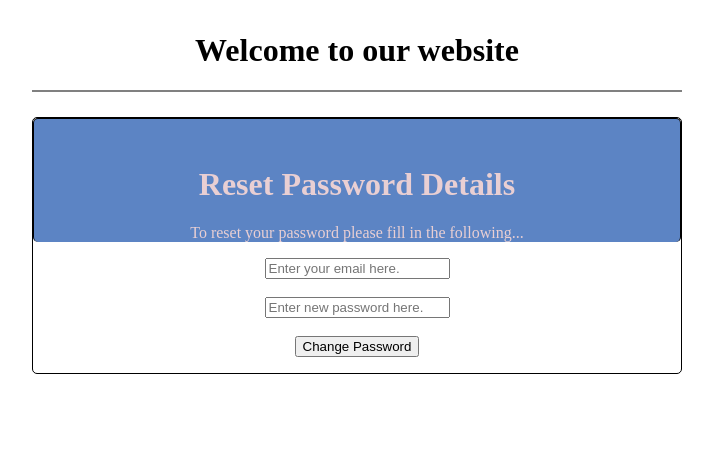
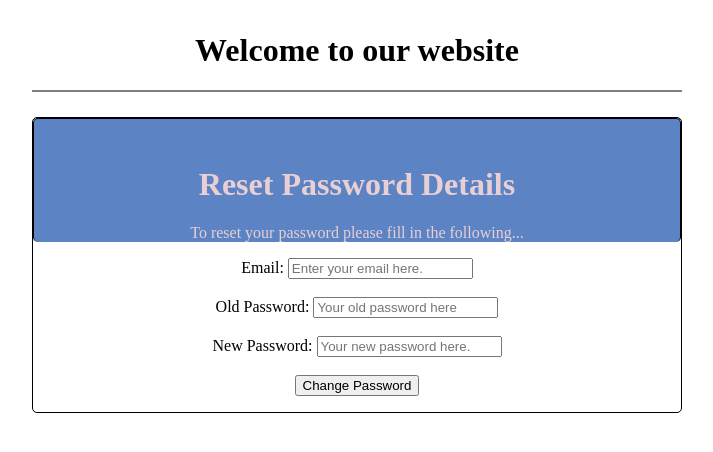
Before and after one commit to ItsyPetkov/Room-Booking-Website, a PHP site: page /newPass.php in a window 1280 px wide. Shown: the top 452 px of the page, without its empty margins (283-996 px from the left). Run offline with PHP 8.4, Linux system fonts and the light colour scheme.

Commit message:
Enabled user to change their password provided they know their current one.

```diff
--- a/newPass.css
+++ b/newPass.css
@@ -25,7 +25,8 @@ h1{
     text-align: center;
 }
 
-.email, .password{
+
+.email, .newPass, .oldPass{
     font-size: 16px;
     text-align: center;
 }
--- a/newPass.php
+++ b/newPass.php
@@ -18,26 +18,70 @@
         </div>
         <form method="post" action="newPass.php">
             <div class = "email">
-                <input type="text" name="email" placeholder="Enter your email here." value="<?php if(isset($_POST['change'])){echo $_POST['email'];} ?>" required/><br><br>
+                Email: <input type="text" name="email" placeholder="Enter your email here." value="<?php if(isset($_POST['change'])){echo $_POST['email'];} ?>" required/><br><br>
             </div>
-            <div class="password">
-                <input type="password" name="password"  placeholder="Enter new password here." value="<?php if(isset($_POST['change'])){echo $_POST['password'];} ?>" required/><br><br>
+            <div class="oldPass">
+                Old Password: <input type="password" name="oldPass" placeholder="Your old password here" value="<?php if(isset($_POST['change'])){echo $_POST['oldPass'];} ?>"><br><br>
+            </div>
+            <div class="newPass">
+                New Password: <input type="password" name="newPass"  placeholder="Your new password here." value="<?php if(isset($_POST['change'])){echo $_POST['newPass'];} ?>" required/><br><br>
             </div>
             <div class="button">
                 <input type="submit" name="change" value="Change Password"/>
             </div>
         </form>
     </div>
+    <div>
+        <?php
+        /**
+         * Created by IntelliJ IDEA.
+         * User: Hristo Petkov
+         * Date: 10/25/2018
+         * Time: 6:03 PM
+         */
 
-<!--    <script src="https://ajax.googleapis.com/ajax/libs/jquery/1.12.4/jquery.min.js"></script>-->
-<!--    <script src="https://maxcdn.bootstrapcdn.com/bootstrap/3.3.7/js/bootstrap.min.js"></script>-->
+        if(isset($_POST['change'])){
+            $email = $_POST['email'];
+            $oldpassword = $_POST['oldPass'];
+            $newpassword = $_POST['newPass'];
+            $encPass = md5($oldpassword);
+
+            //Connect to the Database
+            $serverName = "devweb2018.cis.strath.ac.uk";
+            $userName = "cs312groupk";
+            $password = "aeCh1ang9ahm";
+            $dbname = $userName;
+            $conn = new mysqli($serverName, $userName, $password, $dbname);
+            if($conn->connect_error){
+                die("Failed to connect to database");
+            }
+
+            $sql = "SELECT * FROM `cs312groupk`.`users` WHERE `email` = '$email' AND `password` = '$encPass'";
+            if(filter_var($email, FILTER_VALIDATE_EMAIL)){
+                $result = $conn->query($sql);
+
+                if(mysqli_num_rows($result) == 1){
+                    $newEncryptedPassword = md5($newpassword);
+                    $sql2 = "UPDATE `cs312groupk`.`users` SET `password` = '$newEncryptedPassword' WHERE `email` = '$email'";
+                    $result2 = $conn->query($sql2);
+                    if($result2){
+                        echo "Password reset successful</br>";
+                        echo "To go back to the Login page please click <a href='login.php'> here </a>";
+                    }else{
+                        echo "Password reset failed, please try again!";
+                    }
+                }else{
+                    echo "Unknown email, please try again.";
+                }
+            }else{
+                echo "Invalid email please try again";
+            }
+
+        }
+        ?>
+    </div>
+
+    <script src="https://ajax.googleapis.com/ajax/libs/jquery/1.12.4/jquery.min.js"></script>
+    <script src="https://maxcdn.bootstrapcdn.com/bootstrap/3.3.7/js/bootstrap.min.js"></script>
 </body>
 </html>
-
-<?php
-/**
- * Created by IntelliJ IDEA.
- * User: PC
- * Date: 11/2/2018
- * Time: 10:12 PM
- */
--- a/register.php
+++ b/register.php
@@ -19,7 +19,7 @@
     </div>
     <form method="post" action="register.php">
         <div class = "name">
-            Name: <input type="text" name="name" placeholder="Please enter a name."  required/><br><br>
+            Name: <input type="text" name="name" placeholder="Please enter a name." value="<?php if(isset($_POST['Register'])){echo $_POST['name'];} ?>"  required/><br><br>
         </div>
         <div class = "email">
             Email: <input type="text" name="email" placeholder="Please enter an email." value="<?php if(isset($_POST['Register'])){echo $_POST['email'];} ?>" required/><br><br>
@@ -28,7 +28,7 @@
             Password: <input type="password" name="password" placeholder="Please enter a password" value="<?php if(isset($_POST['Register'])){echo $_POST['password'];} ?>" required/><br><br>
         </div>
         <div class = "institution">
-            Institution: <input type="text" name="institute" placeholder="Please enter a institute"  required/><br><br>
+            Institution: <input type="text" name="institute" placeholder="Please enter a institute" value="<?php if(isset($_POST['Register'])){echo $_POST['institute'];} ?>" required/><br><br>
         </div>
         <div class="button">
             <input type="submit" name="Register" value="Register"/><br><br>
```
